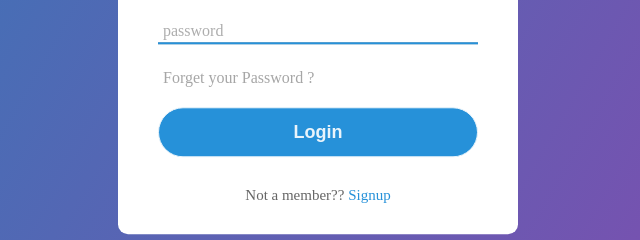
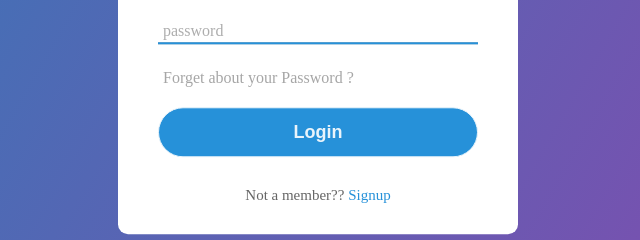
Before and after one commit to baruchdolo/form, a plain HTML site: page index.html in a window 1280 px wide. Shown: the part 372-612 px from the top of the page, 322-962 px from the left. Drawn offline with Linux system fonts and the light colour scheme.

Commit message:
changes to pass

```diff
--- a/index.html
+++ b/index.html
@@ -21,7 +21,7 @@
                 <span></span>
                 <label>password</label>
                </div>
-               <div class="pass">Forget your Password ?</div>
+               <div class="pass">Forget about your Password ?</div>
                <input type="submit" value="Login">
                <div class="signup_link">
                 Not a member?? <a href="#">Signup</a>
```
